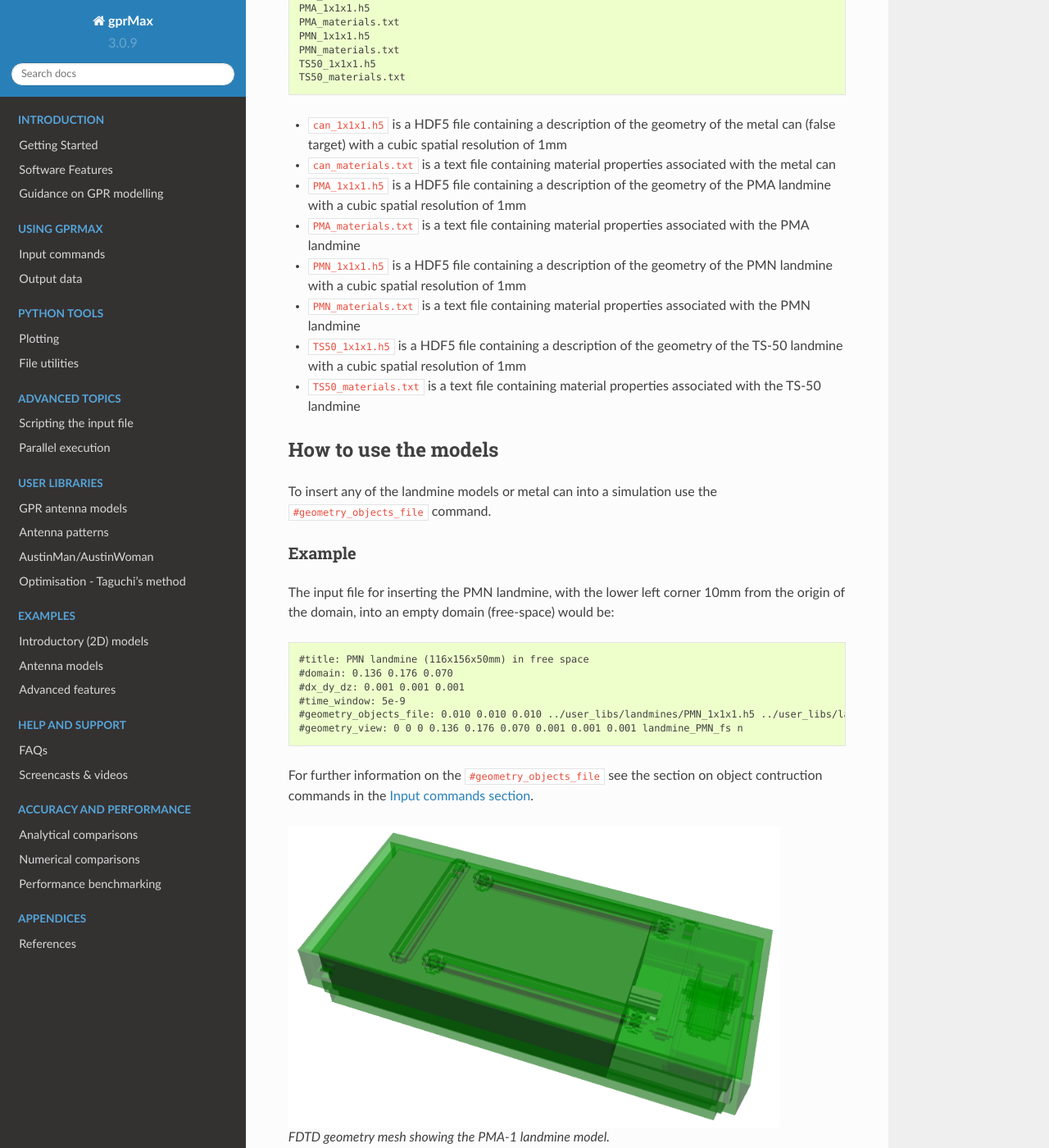
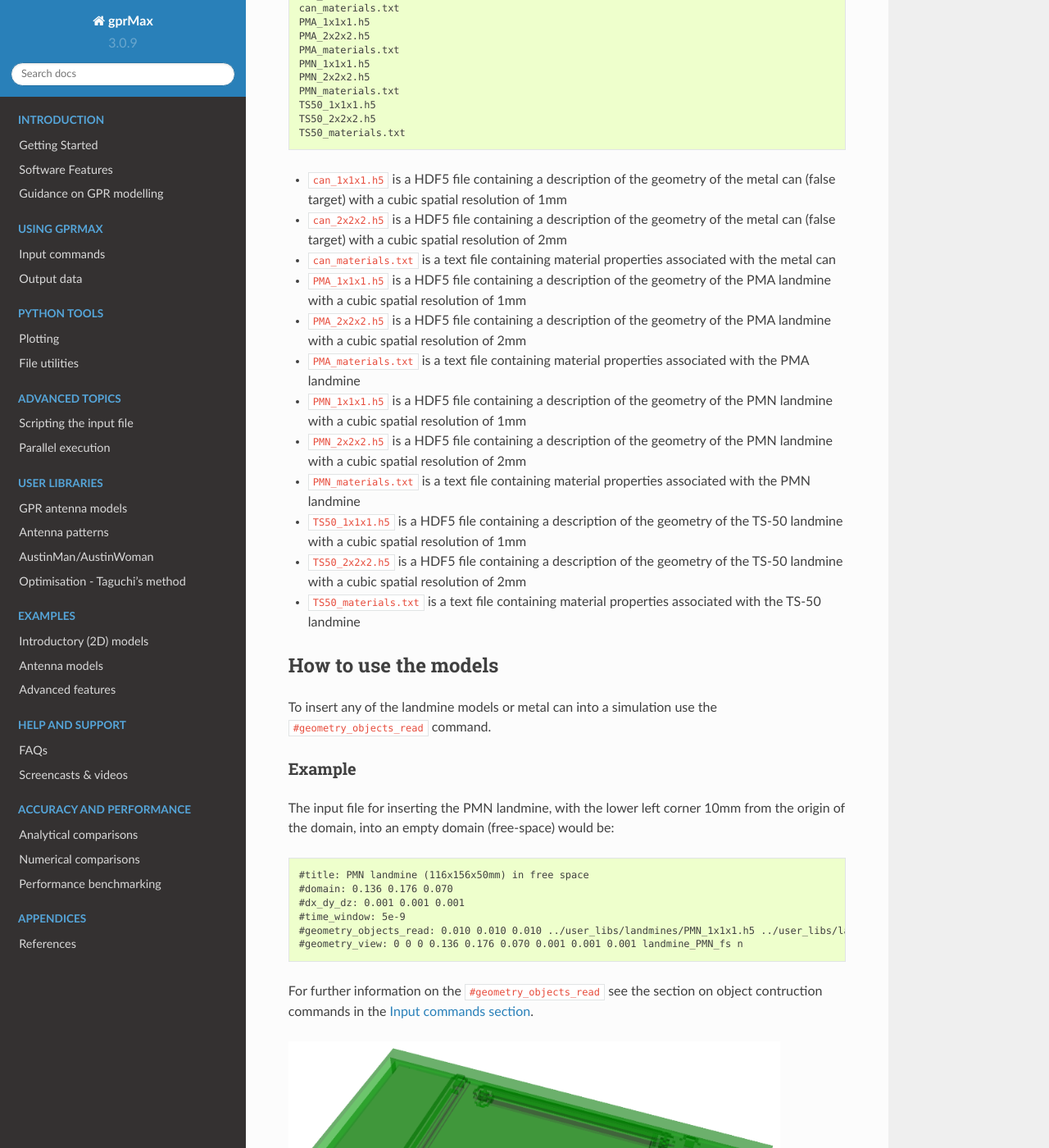
Before and after one commit to gprMax/gprMax, a Sphinx documentation site: the page built from docs/source/user_libs_landmines.rst, in a window 1280 px wide and 1400 px high, scrolled down 1180 px. Shown: the whole window at 82% size. Built offline with Sphinx 7.4.7 and the Read the Docs theme 2.0.0, drawn with Linux system fonts in a browser that asks for light colours; some of the changed text lies outside the part shown.

```diff
--- a/docs/source/user_libs_antennas.rst
+++ b/docs/source/user_libs_antennas.rst
@@ -15,8 +15,8 @@
 
 The module currently features models of antennas similar to commercial GPR antennas:
 
-* Geophysical Survey Systems, Inc. (GSSI) 1.5 GHz (Model 5100) antenna (http://www.geophysical.com)
-* MALA Geoscience 1.2 GHz antenna (http://www.malags.com/)
+* Geophysical Survey Systems, Inc. (GSSI) 1.5 GHz (Model 5100) antenna (http://www.geophysical.com). The dimensions of the GSSI 1.5GHz antenna model are: 170x108x45mm.
+* MALA Geoscience 1.2 GHz antenna (http://www.malags.com/). The dimensions of the MALA 1.2GHz antenna model are: 184x109x46mm.
 
 A description of how the models were created can be found at http://dx.doi.org/10.1190/1.3548506.
 
--- a/docs/source/user_libs_landmines.rst
+++ b/docs/source/user_libs_landmines.rst
@@ -30,27 +30,35 @@
 .. code-block:: none
 
     can_1x1x1.h5
+    can_2x2x2.h5
     can_materials.txt
     PMA_1x1x1.h5
+    PMA_2x2x2.h5
     PMA_materials.txt
     PMN_1x1x1.h5
+    PMN_2x2x2.h5
     PMN_materials.txt
     TS50_1x1x1.h5
+    TS50_2x2x2.h5
     TS50_materials.txt
 
 * ``can_1x1x1.h5`` is a HDF5 file containing a description of the geometry of the metal can (false target) with a cubic spatial resolution of 1mm
+* ``can_2x2x2.h5`` is a HDF5 file containing a description of the geometry of the metal can (false target) with a cubic spatial resolution of 2mm
 * ``can_materials.txt`` is a text file containing material properties associated with the metal can
 * ``PMA_1x1x1.h5`` is a HDF5 file containing a description of the geometry of the PMA landmine with a cubic spatial resolution of 1mm
+* ``PMA_2x2x2.h5`` is a HDF5 file containing a description of the geometry of the PMA landmine with a cubic spatial resolution of 2mm
 * ``PMA_materials.txt`` is a text file containing material properties associated with the PMA landmine
 * ``PMN_1x1x1.h5`` is a HDF5 file containing a description of the geometry of the PMN landmine with a cubic spatial resolution of 1mm
+* ``PMN_2x2x2.h5`` is a HDF5 file containing a description of the geometry of the PMN landmine with a cubic spatial resolution of 2mm
 * ``PMN_materials.txt`` is a text file containing material properties associated with the PMN landmine
 * ``TS50_1x1x1.h5`` is a HDF5 file containing a description of the geometry of the TS-50 landmine with a cubic spatial resolution of 1mm
+* ``TS50_2x2x2.h5`` is a HDF5 file containing a description of the geometry of the TS-50 landmine with a cubic spatial resolution of 2mm
 * ``TS50_materials.txt`` is a text file containing material properties associated with the TS-50 landmine
 
 How to use the models
 =====================
 
-To insert any of the landmine models or metal can into a simulation use the ``#geometry_objects_file`` command.
+To insert any of the landmine models or metal can into a simulation use the ``#geometry_objects_read`` command.
 
 Example
 -------
@@ -63,10 +71,10 @@
     #domain: 0.136 0.176 0.070
     #dx_dy_dz: 0.001 0.001 0.001
     #time_window: 5e-9
-    #geometry_objects_file: 0.010 0.010 0.010 ../user_libs/landmines/PMN_1x1x1.h5 ../user_libs/landmines/PMN_materials.txt
+    #geometry_objects_read: 0.010 0.010 0.010 ../user_libs/landmines/PMN_1x1x1.h5 ../user_libs/landmines/PMN_materials.txt
     #geometry_view: 0 0 0 0.136 0.176 0.070 0.001 0.001 0.001 landmine_PMN_fs n
 
-For further information on the ``#geometry_objects_file`` see the section on object contruction commands in the :ref:`Input commands section <commands>`.
+For further information on the ``#geometry_objects_read`` see the section on object contruction commands in the :ref:`Input commands section <commands>`.
 
 .. figure:: images/user_libs/PMA.png
     :width: 600 px
```
Also changed, not shown: 1 other file.
